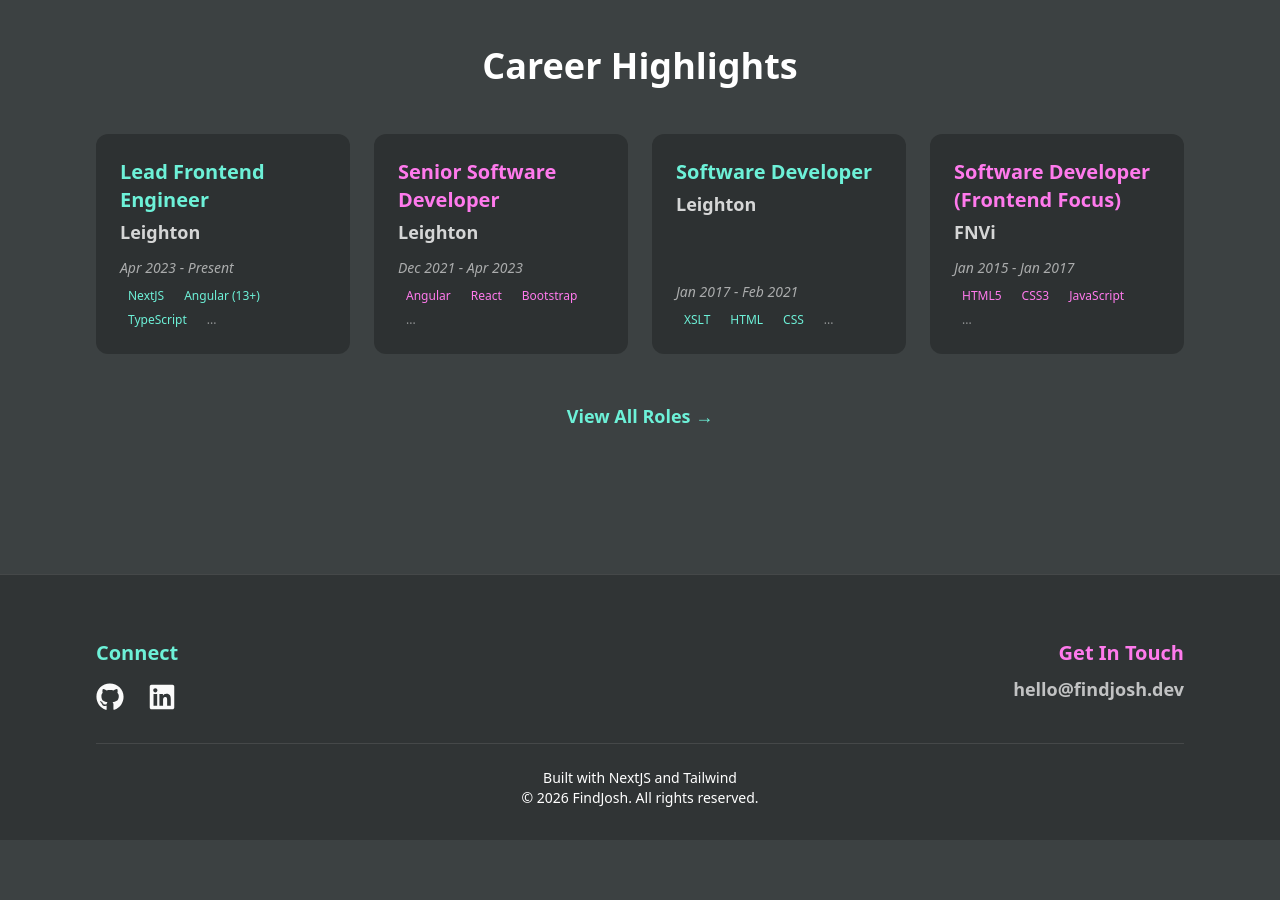
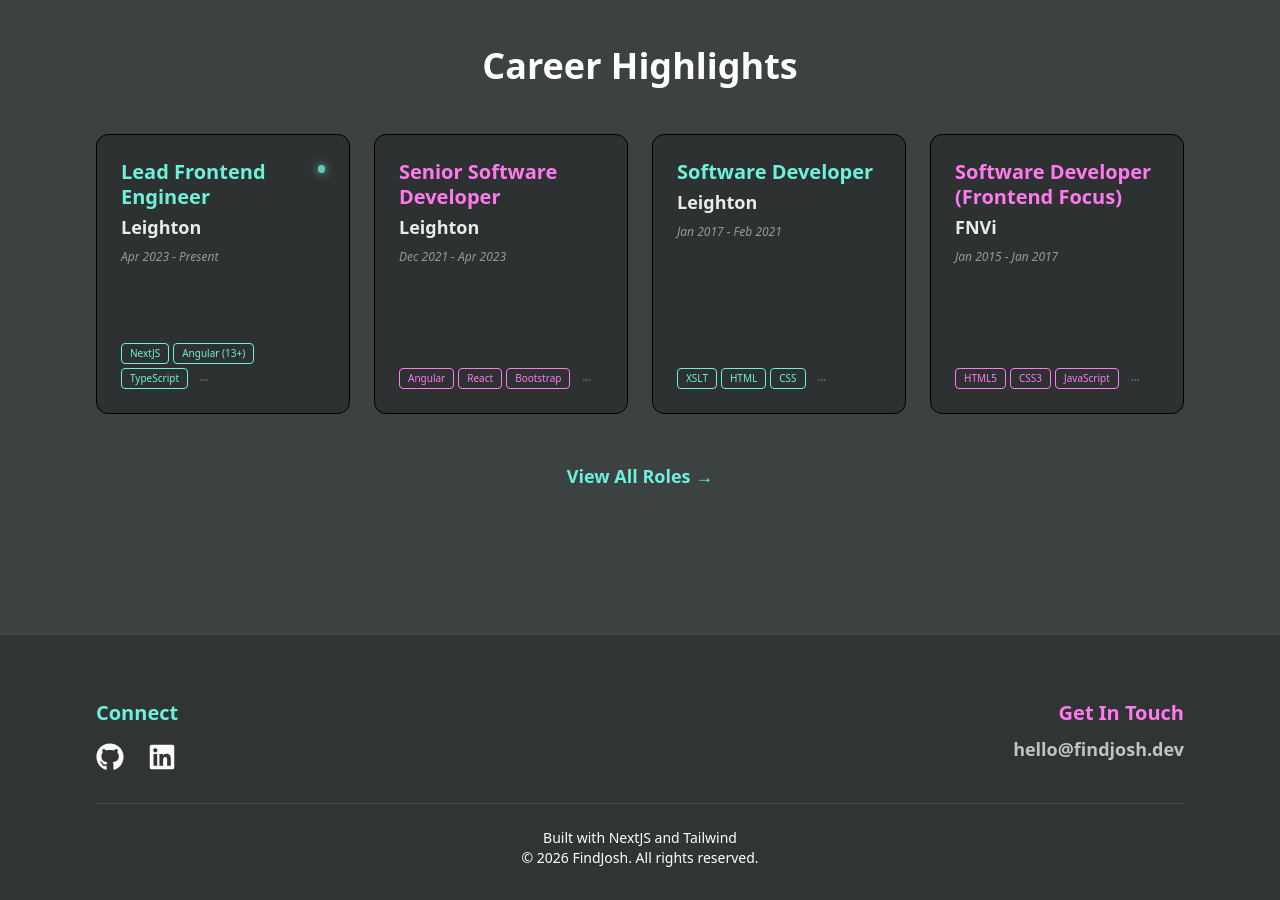
Before and after one commit to joshhallan/portfolio2025, a Next.js app: page / in a window 1280 px wide. Shown: the part 3780-4680 px from the top of the page. Before the commit the page ends 4620 px from the top, so only its background shows below. Built offline with nearby package versions, Linux system fonts and the light colour scheme.

Commit message:
Refactor ExperienceSummary component: streamline rendering logic, enhance styling consistency, and improve code readability

```diff
--- a/src/components/HomePage/Experience/Experience.tsx
+++ b/src/components/HomePage/Experience/Experience.tsx
@@ -1,69 +1,81 @@
-import React from 'react';
-import { EXPERIENCE_DATA } from '@/data/experience';
+"use client";
+
+import React from "react";
+import Link from "next/link";
+import { EXPERIENCE_DATA } from "@/data/experience";
 
 const MAX_JOBS_TO_SHOW = 4;
-
 const summaryData = EXPERIENCE_DATA.slice(0, MAX_JOBS_TO_SHOW);
 
 export default function ExperienceSummary() {
-  const neonPink = 'var(--neon-pink)';
-  const neonBlue = 'var(--neon-blue)';
-
-  const neonAccentStyle = { color: neonBlue };
+  const neonPink = "var(--neon-pink)";
+  const neonBlue = "var(--neon-blue)";
 
   return (
     <section id="experience" className="container mx-auto max-w-6xl px-8 py-16">
-      <h2
-        className="text-4xl font-bold mb-12 text-center text-white"
-      >
+      <h2 className="text-4xl font-bold mb-12 text-center text-white">
         Career Highlights
       </h2>
-      <div
-        className="grid grid-cols-1 md:grid-cols-2 lg:grid-cols-4 gap-6"
-      >
+
+      <div className="grid grid-cols-1 md:grid-cols-2 lg:grid-cols-4 gap-6">
         {summaryData.map((job, index) => {
           const cardColor = index % 2 === 0 ? neonBlue : neonPink;
 
           return (
             <div
               key={job.id}
-                    className="p-6 rounded-xl transition-all duration-300 hover:scale-[1.02]
-                               flex flex-col justify-between h-full"
+              className="group p-6 rounded-xl border transition-all duration-300 hover:scale-[1.02] flex flex-col justify-between h-auto min-h-[220px] md:h-[280px]"
               style={{
-                        border: `1px solid ${cardColor}50`,
-                        boxShadow: `0 0 15px ${cardColor}20`,
-                        backgroundColor: '#00000040',
+                borderColor: `${cardColor}40`,
+                backgroundColor: "#00000040",
+                boxShadow: `0 0 15px ${cardColor}10`,
               }}
             >
               <div>
+                <div className="flex justify-between items-start mb-1">
                   <h3
-                            className="text-xl font-bold mb-1"
+                    className="text-xl font-bold leading-tight transition-colors"
                     style={{ color: cardColor }}
                   >
                     {job.title}
                   </h3>
-                        <p className="text-white/80 text-lg font-semibold mb-3">{job.company}</p>
+                  {job.id === 1 && (
+                    <span
+                      className="flex h-2 w-2 mt-1.5 rounded-full animate-pulse shadow-lg"
+                      style={{
+                        backgroundColor: cardColor,
+                        boxShadow: `0 0 8px ${cardColor}`,
+                      }}
+                    ></span>
+                  )}
+                </div>
+                <p className="text-white/90 text-lg font-semibold mb-2">
+                  {job.company}
+                </p>
+                <p className="text-xs italic text-white/50 mb-4">
+                  {job.duration}
+                </p>
               </div>
 
               <div className="mt-auto">
-                        <p className="text-sm italic text-white/60 mb-2">{job.duration}</p>
-
                 <div className="flex flex-wrap gap-1">
                   {job.technologies.slice(0, 3).map((tech, i) => (
                     <span
                       key={i}
-                                    className="px-2 py-0.5 text-xs rounded font-medium"
+                      className="px-2 py-0.5 text-[10px] rounded font-medium border"
                       style={{
                         color: cardColor,
-                                        border: `1px solid ${cardColor}30`,
-                                        backgroundColor: cardColor + '10'
+                        borderColor: `${cardColor}30`,
+                        backgroundColor: `${cardColor}10`,
                       }}
                     >
                       {tech}
                     </span>
                   ))}
                   {job.technologies.length > 3 && (
-                                <span className="px-2 py-0.5 text-xs text-white/50">...</span>
+                    <span className="px-2 py-0.5 text-[10px] text-white/30 font-bold">
+                      ...
+                    </span>
                   )}
                 </div>
               </div>
@@ -73,14 +85,13 @@
       </div>
 
       <div className="text-center mt-12">
-        <a
+        <Link
           href="/career"
-          rel="noopener noreferrer"
-          className="text-lg font-bold transition-colors hover:underline"
-          style={neonAccentStyle}
+          className="text-lg font-bold transition-all hover:brightness-125"
+          style={{ color: neonBlue }}
         >
           View All Roles →
-        </a>
+        </Link>
       </div>
     </section>
   );
```
Lines whose indentation alone changed are shown as unchanged.
